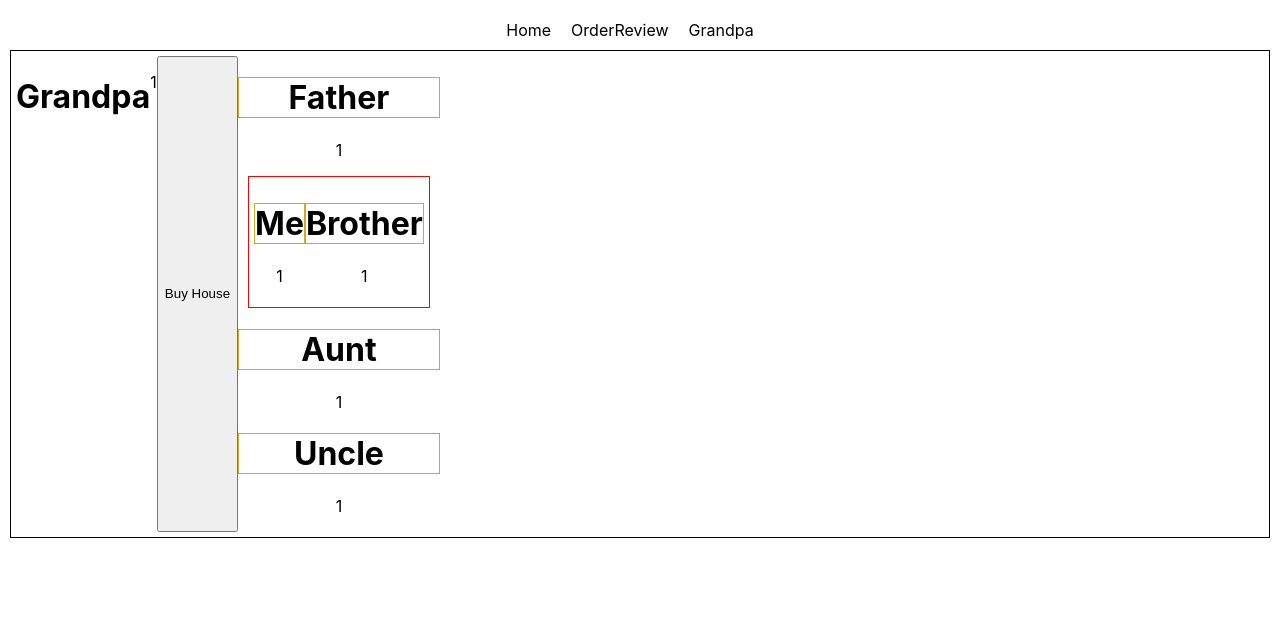
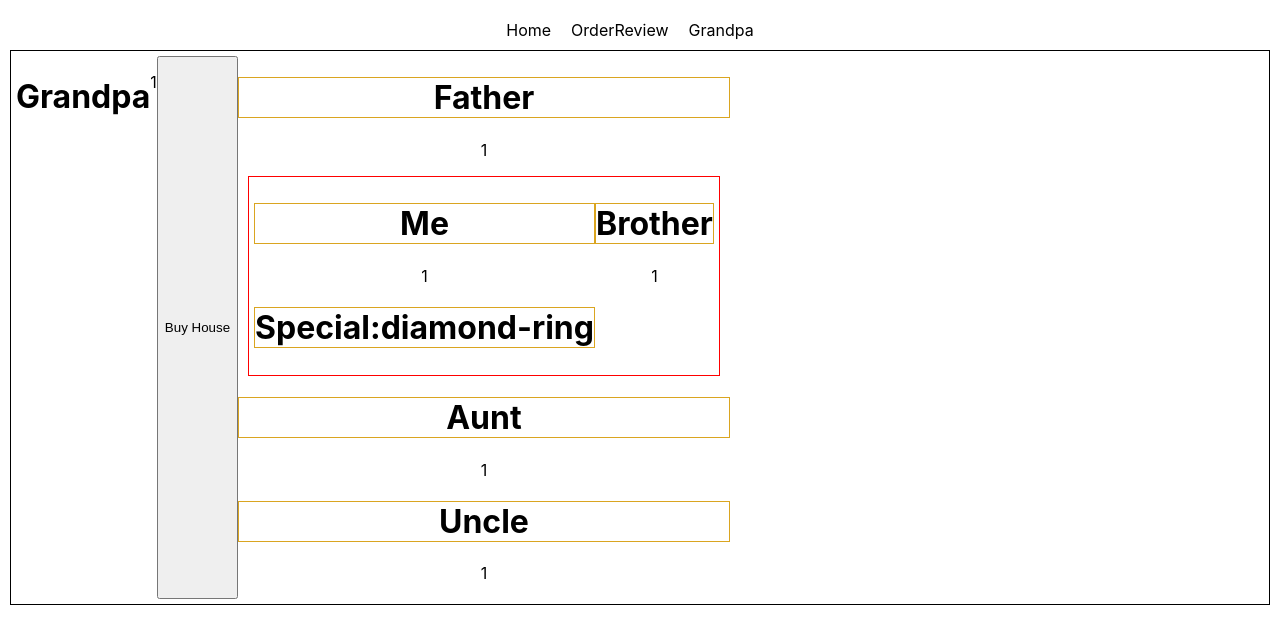
Before and after one commit to ahnafwarith/router-recap, a React (Create React App) app: page /grandpa in a window 1280 px wide. Shown: the top 644 px of the page. Built offline with nearby package versions, Linux system fonts and the light colour scheme.

Commit message:
props drilled data down 2 components

```diff
--- a/src/components/Father/Father.js
+++ b/src/components/Father/Father.js
@@ -3,13 +3,13 @@ import Brother from '../Brother/Brother';
 import Me from '../Me/Me';
 import '../Grandpa/Grandpa.css'
 
-const Father = ({ house }) => {
+const Father = ({ house, ornament }) => {
     return (
         <div>
             <h1>Father</h1>
             <p>{house}</p>
             <div className='kidsOfF'>
-                <Me house={house}></Me>
+                <Me house={house} ornament={ornament}></Me>
                 <Brother house={house}></Brother>
             </div>
         </div>
--- a/src/components/Grandpa/Grandpa.js
+++ b/src/components/Grandpa/Grandpa.js
@@ -10,13 +10,14 @@ const Grandpa = () => {
         const newHouse = house + 1;
         setHouse(newHouse)
     }
+    const ornament = 'diamond-ring'
     return (
         <div className='grandpa'>
             <h1>Grandpa</h1>
             <p>{house}</p>
             <button onClick={increaseHouse}>Buy House</button>
             <div className="kids">
-                <Father house={house}></Father>
+                <Father house={house} ornament={ornament}></Father>
                 <Aunt house={house}></Aunt>
                 <Uncle house={house}></Uncle>
             </div>
--- a/src/components/Me/Me.js
+++ b/src/components/Me/Me.js
@@ -1,10 +1,12 @@
 import React from 'react';
+import Special from '../Special/Special';
 
-const Me = ({ house }) => {
+const Me = ({ house, ornament }) => {
     return (
         <div>
             <h1>Me</h1>
             <p>{house}</p>
+            <Special ornament={ornament}></Special>
         </div>
     );
 };
--- /dev/null
+++ b/src/components/Special/Special.js
@@ -0,0 +1,11 @@
+import React from 'react';
+
+const Special = ({ ornament }) => {
+    return (
+        <div>
+            <h1>Special:{ornament}</h1>
+        </div>
+    );
+};
+
+export default Special;
```
